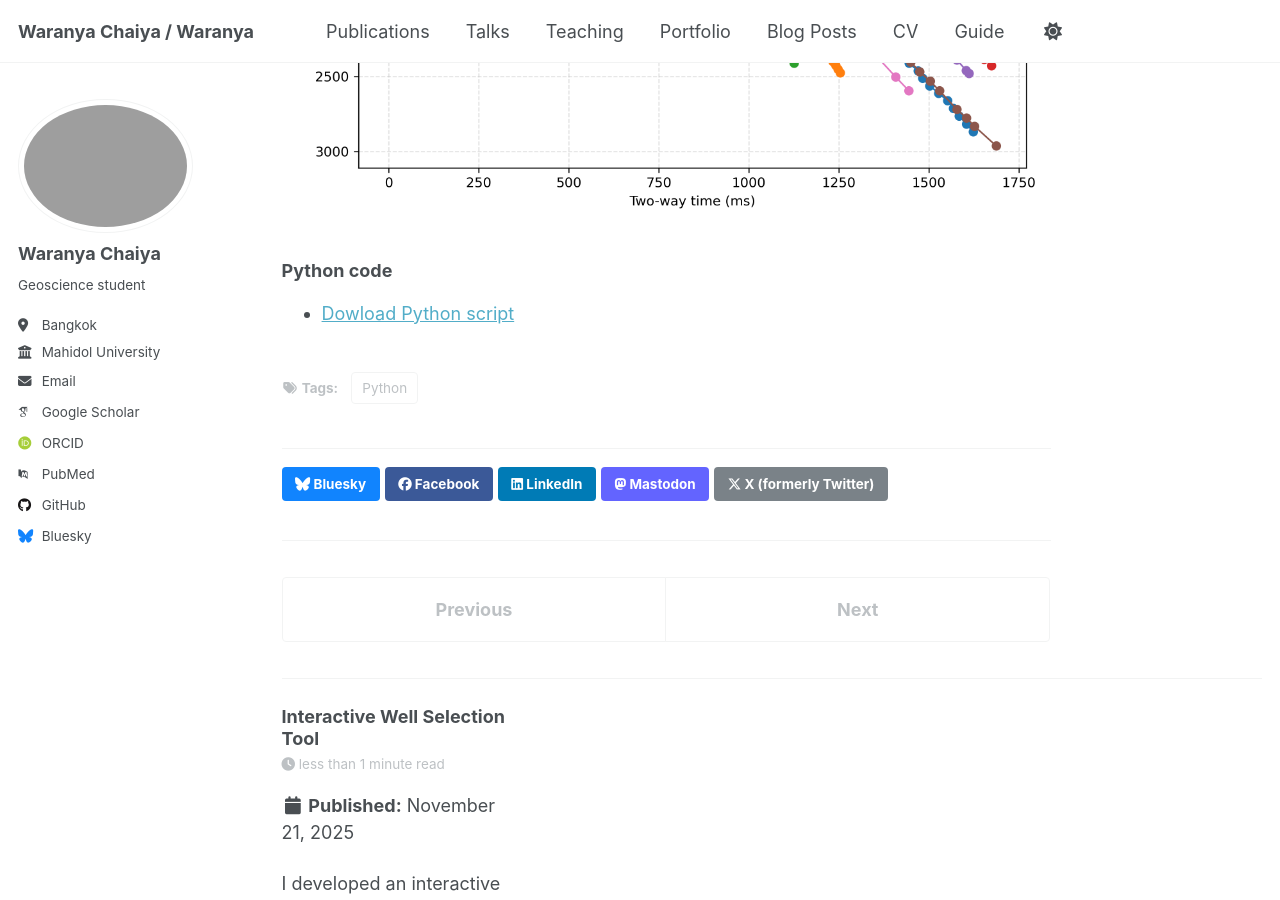
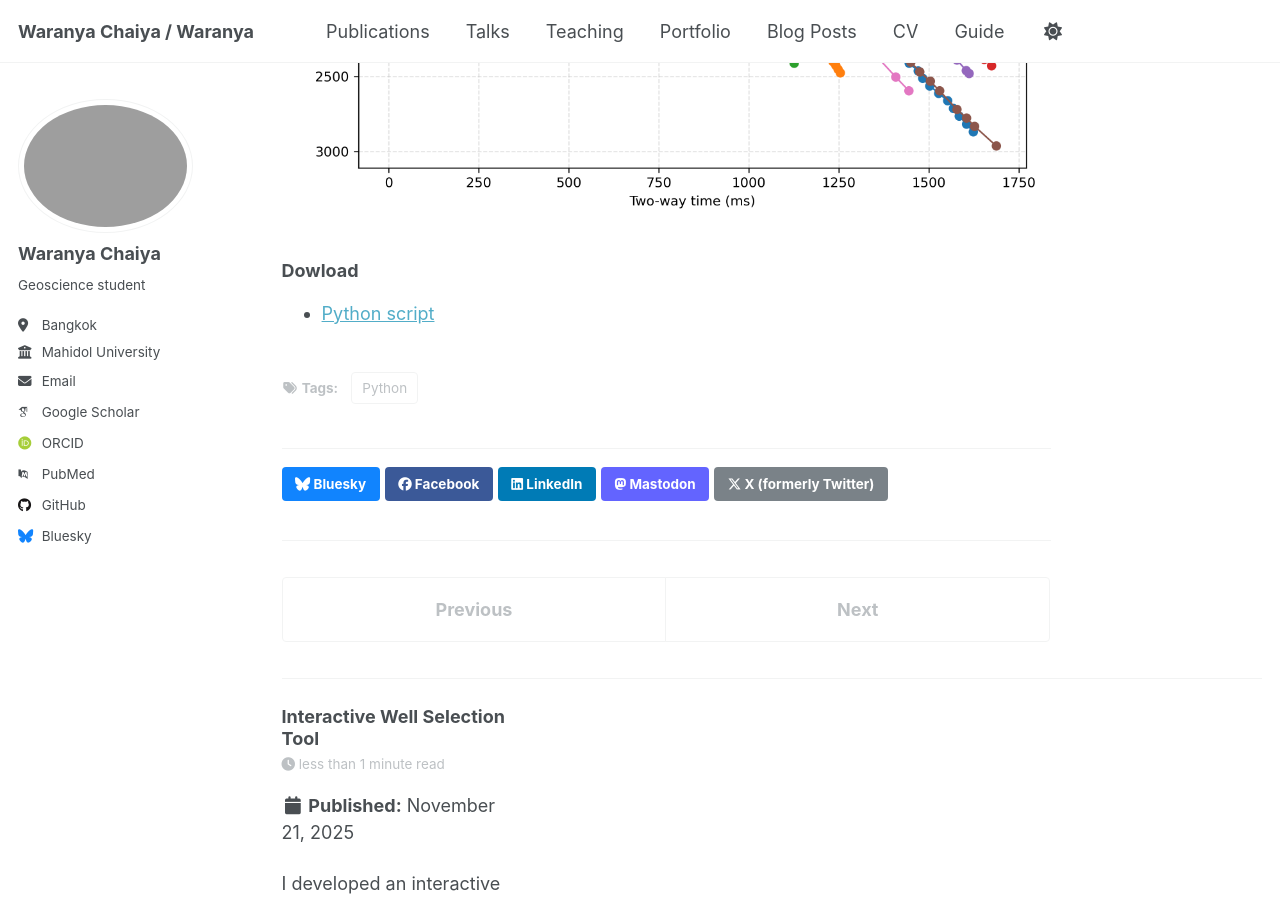
Before and after one commit to WaranyaChy/Waranyachy.github.io, a Jekyll site: the page built from _posts/2025-11-18-Plotting.md, in a window 1280 px wide and 900 px high, scrolled down 653 px. Built offline with Jekyll 4.4.1, drawn with Linux system fonts in a browser that asks for light colours; some web fonts are replaced; a script that is not in the unit is left out.

Commit message:
Update download section for Python script

```diff
--- a/_posts/2025-11-18-Plotting.md
+++ b/_posts/2025-11-18-Plotting.md
@@ -10,5 +10,5 @@ This figure illustrates a time–depth relationship generated using Python, wher
 
 <img src='/images/checkshot_time_depth.png'>
 
-### Python code
-- [Dowload Python script](/files/Code_01.py)
+### Dowload
+- [Python script](/files/Code_01.py)
```
